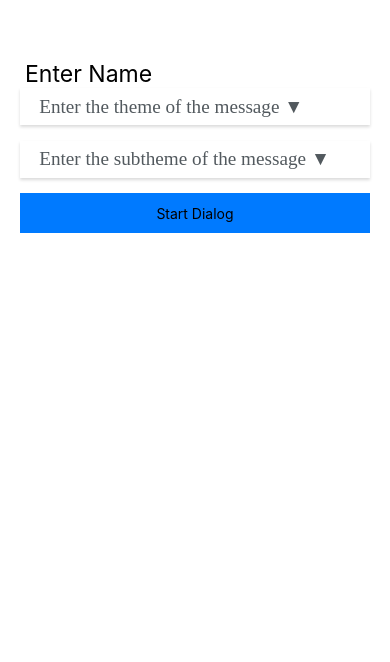
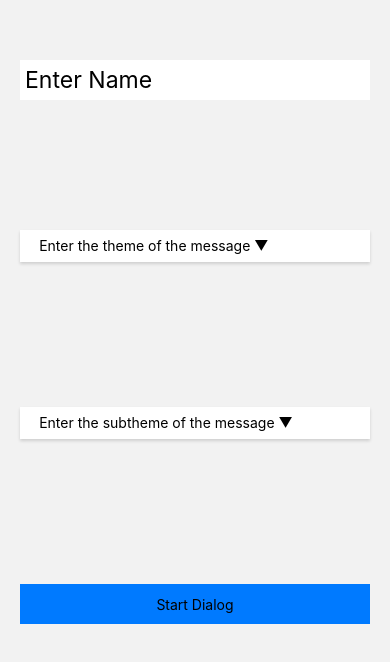
Before and after one commit to SobolAlexey/CSC_customer_support_chat--mobile_version, a React Native app: screen /StartView in a window 390 px wide. Shown: the part 130-792 px from the top of the page. Built offline with nearby package versions, Linux system fonts and the light colour scheme.

Commit message:
fix text in DropDown [1.5]

```diff
--- a/App.tsx
+++ b/App.tsx
@@ -2,9 +2,5 @@ import { Text, View } from "react-native";
 import Navigation from "./app/navigation/Navigation";
 
 export default function App() {
-  return (
-    <View>
-      <Navigation />
-    </View>
-  );
+  return <Navigation />;
 }
--- a/app/components/ui/DropDown.tsx
+++ b/app/components/ui/DropDown.tsx
@@ -1,5 +1,5 @@
 import React, { FC, useState } from "react";
-import { View } from "react-native";
+import { Text, View } from "react-native";
 import styled from "styled-components/native";
 
 const DropDownContainer = styled.View`
@@ -53,14 +53,14 @@ const DropDown: FC<IDropDown> = ({ options, nameDropDown }) => {
   return (
     <DropDownContainer>
       <DropDownHeader onPress={toggling}>
-        {selectedOption || `${nameDropDown} ▼`}
+        <Text>{selectedOption || `${nameDropDown} ▼`}</Text>
       </DropDownHeader>
       {isOpen && (
         <DropDownListContainer>
           <DropDownList>
             {options.map((option) => (
               <ListItem onPress={onOptionClicked(option)} key={Math.random()}>
-                {option}
+                <Text>{option}</Text>
               </ListItem>
             ))}
           </DropDownList>
```
